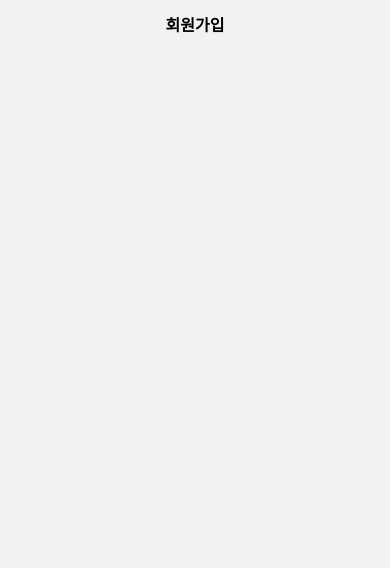
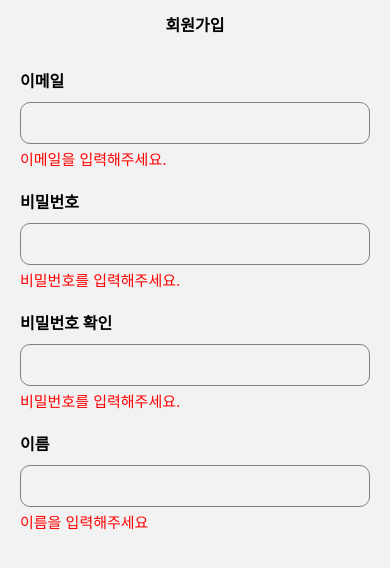
Before and after one commit to solasolabeam/ChatApp, a React Native app: screen /Signup in a window 390 px wide. Shown: the top 568 px of the page. Built offline with nearby package versions, Linux system fonts and the light colour scheme.

Commit message:
add: 회원가입 화면 구현 및 입력 검증 로직 추가

```diff
--- a/src/SignupScreen/SignupScreen.tsx
+++ b/src/SignupScreen/SignupScreen.tsx
@@ -1,8 +1,153 @@
-import React from 'react';
+import React, { useCallback, useMemo, useState } from 'react';
 import Screen from '../components/Screen';
+import validator from 'validator';
+import { ScrollView, StyleSheet, Text, TextInput, View } from 'react-native';
+import Colors from '../modules/Color';
+
+const styles = StyleSheet.create({
+  container: {
+    flex: 1,
+    padding: 20,
+  },
+  section: {
+    marginBottom: 20,
+  },
+  title: {
+    fontSize: 16,
+    fontWeight: 'bold',
+  },
+  input: {
+    marginTop: 10,
+    borderWidth: 1,
+    padding: 10,
+    borderRadius: 10,
+    borderColor: Colors.GRAY,
+    fontSize: 16,
+  },
+  errorText: {
+    fontSize: 15,
+    color: Colors.RED,
+    marginTop: 4,
+  },
+});
 
 const SignupScreen = () => {
-  return <Screen title="회원가입" />;
+  const [email, setEmail] = useState('');
+  const [password, setPassword] = useState('');
+  const [confirmedPassword, setConfirmedPassword] = useState('');
+  const [name, setName] = useState('');
+
+  const emailErrorText = useMemo(() => {
+    if (email.length === 0) {
+      return '이메일을 입력해주세요.';
+    }
+    if (!validator.isEmail(email)) {
+      return '올바른 이메일이 아닙니다.';
+    }
+    return null;
+  }, [email]);
+
+  const passwordErrorText = useMemo(() => {
+    if (password.length === 0) {
+      return '비밀번호를 입력해주세요.';
+    }
+    if (password.length < 6) {
+      return '비밀번호는 6자리 이상이여야합니다.';
+    }
+    if (password !== confirmedPassword) {
+      return '비밀번호를 확인해주세요.';
+    }
+    return null;
+  }, [password, confirmedPassword]);
+
+  const confirmedPasswordErrorText = useMemo(() => {
+    if (confirmedPassword.length === 0) {
+      return '비밀번호를 입력해주세요.';
+    }
+    if (confirmedPassword.length < 6) {
+      return '비밀번호는 6자리 이상이여야합니다.';
+    }
+    if (password !== confirmedPassword) {
+      return '비밀번호를 확인해주세요.';
+    }
+    return null;
+  }, [password, confirmedPassword]);
+
+  const nameErrorText = useMemo(() => {
+    if (name.length === 0) {
+      return '이름을 입력해주세요';
+    }
+    return null;
+  }, [name.length]);
+
+  const onChangeEmailText = useCallback((text: string) => {
+    setEmail(text);
+  }, []);
+
+  const onChangePasswordText = useCallback((text: string) => {
+    setPassword(text);
+  }, []);
+
+  const onChangeConfirmPasswordText = useCallback((text: string) => {
+    setConfirmedPassword(text);
+  }, []);
+
+  const onChangeNameText = useCallback((text: string) => {
+    setName(text);
+  }, []);
+  return (
+    <Screen title="회원가입">
+      <ScrollView style={styles.container}>
+        <View style={styles.section}>
+          <Text style={styles.title}>이메일</Text>
+          <TextInput
+            value={email}
+            style={styles.input}
+            onChangeText={onChangeEmailText}
+          />
+          {emailErrorText && (
+            <Text style={styles.errorText}>{emailErrorText}</Text>
+          )}
+        </View>
+        <View style={styles.section}>
+          <Text style={styles.title}>비밀번호</Text>
+          <TextInput
+            value={password}
+            style={styles.input}
+            secureTextEntry
+            onChangeText={onChangePasswordText}
+          />
+          {passwordErrorText && (
+            <Text style={styles.errorText}>{passwordErrorText}</Text>
+          )}
+        </View>
+        <View style={styles.section}>
+          <Text style={styles.title}>비밀번호 확인</Text>
+          <TextInput
+            value={confirmedPassword}
+            style={styles.input}
+            secureTextEntry
+            onChangeText={onChangeConfirmPasswordText}
+          />
+          {confirmedPasswordErrorText && (
+            <Text style={styles.errorText}>{confirmedPasswordErrorText}</Text>
+          )}
+        </View>
+        <View style={styles.section}>
+          <Text style={styles.title}>이름</Text>
+          <TextInput
+            value={name}
+            style={styles.input}
+            secureTextEntry
+            onChangeText={onChangeNameText}
+          />
+          {nameErrorText && (
+            <Text style={styles.errorText}>{nameErrorText}</Text>
+          )}
+        </View>
+      </ScrollView>
+    </Screen>
+  );
 };
 
 export default SignupScreen;
--- a/src/modules/Color.ts
+++ b/src/modules/Color.ts
@@ -1,5 +1,7 @@
 const Colors = {
   BLACK: 'black',
+  GRAY: 'gray',
+  RED: 'red',
 };
 
 export default Colors;
```
